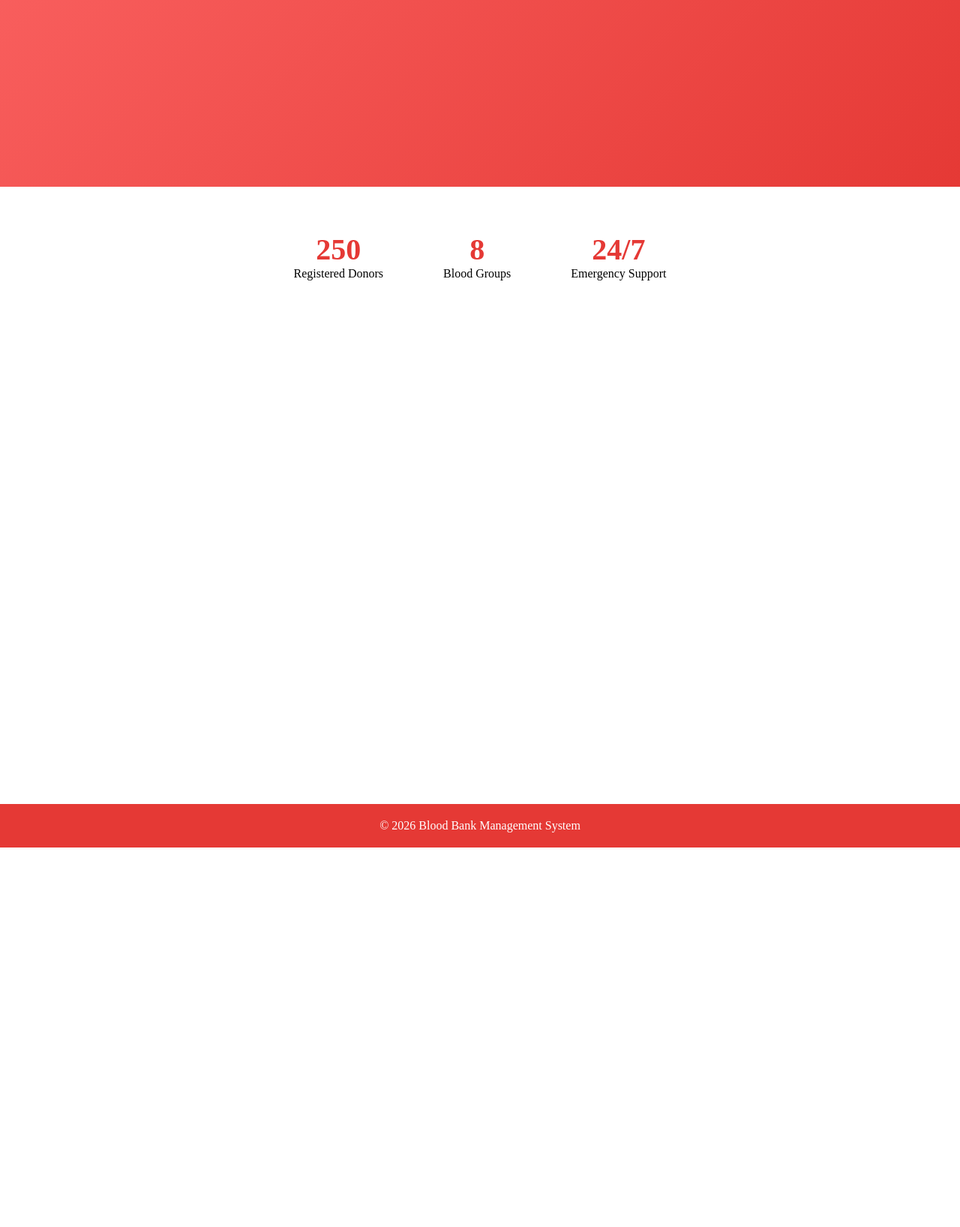
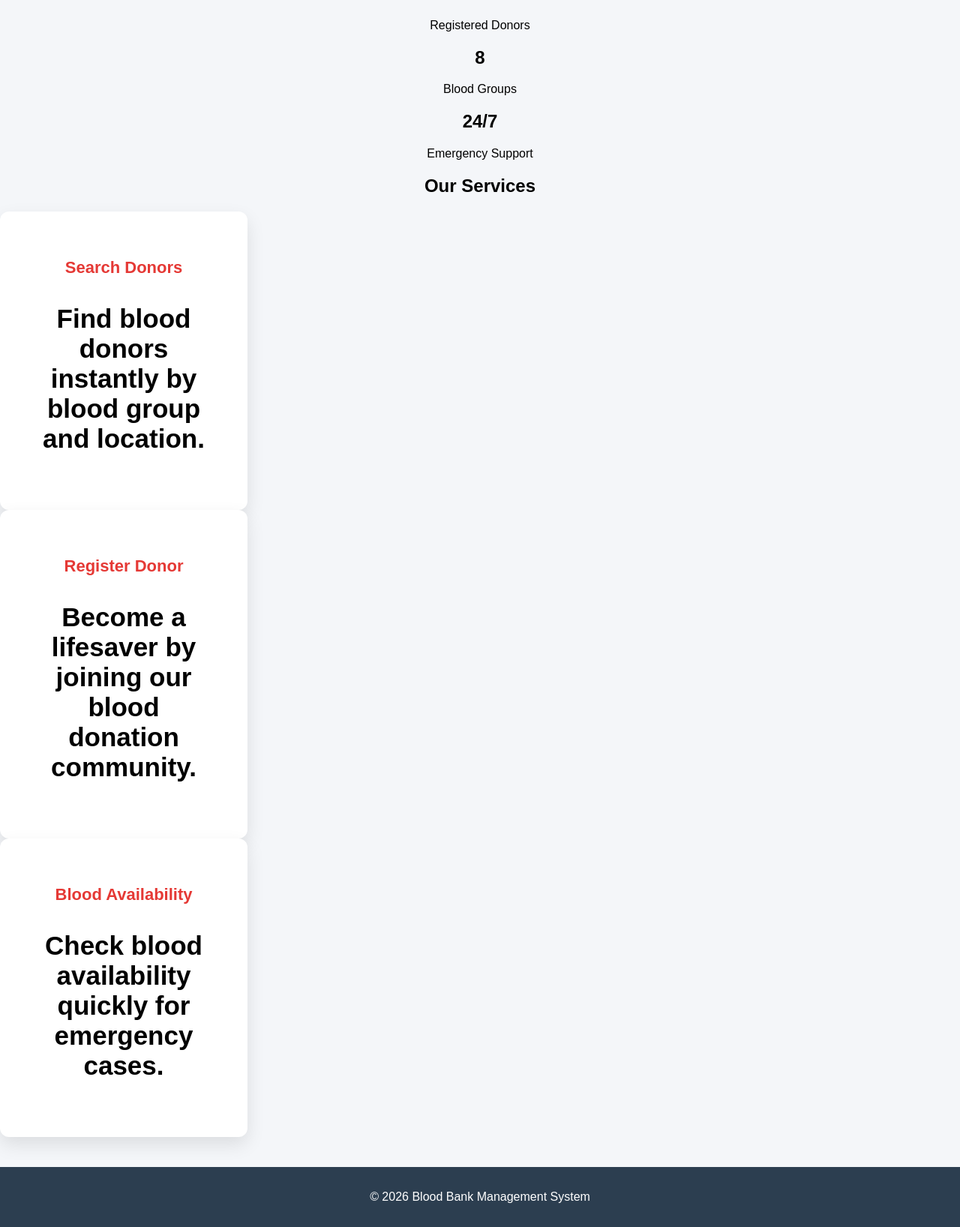
Before and after one commit to Mikey220923/BBMS, a Flask app: page / in a window 1280 px wide. Shown: the part 641-2277 px from the top of the page at 75% size. Before the commit the page ends 1771 px from the top, so only its background shows below. Run offline with Flask 3, Linux system fonts and the light colour scheme.

Commit message:
changes in dashboard

```diff
--- a/static/style.css
+++ b/static/style.css
@@ -1,223 +1,169 @@
-*{
-margin:0;
-padding:0;
-/* HERO */
-
-.hero{
-	display:flex;
-	align-items:center;
-	justify-content:space-between;
-	padding:80px 60px;
-	min-height:80vh;
-	background:linear-gradient(135deg, #ff6b6b 0%, #e53935 100%);
-	color:#fff;
-	gap:40px;
+body {
+    margin: 0;
+    font-family: Arial, sans-serif;
+    background-color: #f4f6f9;
+    text-align: center;
+    background-color: #f4f6f9;
+    font-family: Arial;
+    text-align: center;
 }
 
-.hero-text{
-	max-width:620px;
-}
-
-.hero h1{
-	font-size:48px;
-	margin-bottom:18px;
-	line-height:1.05;
-	color: #fff;
-}
-
-.hero p{
-	color:rgba(255,255,255,0.95);
-	margin-bottom:28px;
-	font-size:18px;
-}
-
-.hero-buttons .btn{
-	padding:12px 26px;
-	margin-right:15px;
-	background:#fff;
-	color:#e53935;
-	border-radius:6px;
-	text-decoration:none;
-	font-weight:700;
-	box-shadow:0 6px 18px rgba(0,0,0,0.12);
-}
-
-.hero-buttons .btn.secondary{
-	background:transparent;
-	color:#fff;
-	border:2px solid rgba(255,255,255,0.22);
+h1 {
+    color: rgb(234, 30, 30);
 }
 
 
-/* BLOOD DROP ANIMATION */
-
-.hero-image{
-	display:flex;
-	justify-content:center;
-	align-items:center;
-	width:340px;
-	height:340px;
-    .hero-image img{
-width:320px;
-animation:float 3s ease-in-out infinite;
+header {
+    background-color: #c0392b;
+    color: white;
+    padding: 20px 0;
 }
 
-@keyframes float{
-0%{transform:translateY(0);}
-50%{transform:translateY(-15px);}
-100%{transform:translateY(0);}
-}
+header h1 {
+    margin: 0;
 }
 
-.blood-drop{
-	width:120px;
-	height:165px;
-	background:radial-gradient(circle at 30% 25%, #ff8a8a, #e53935);
-	border-radius:50% 50% 50% 0;
-	transform:rotate(-45deg);
-	animation:drop 2.4s ease-in-out infinite;
-	box-shadow:0 20px 40px rgba(229,57,53,0.25);
+.container {
+    display: flex;
+    justify-content: center;
+    gap: 30px;
+    margin: 40px;
+    flex-wrap: wrap;
 }
 
-@keyframes drop{
-	0%{transform:translateY(0) rotate(-45deg);}
-	50%{transform:translateY(18px) rotate(-45deg);}
-	100%{transform:translateY(0) rotate(-45deg);}
+.card {
+    background: white;
+    padding: 25px;
+    width: 250px;
+    border-radius: 10px;
+    box-shadow: 0 4px 8px rgba(0,0,0,0.1);
 }
 
-/* Responsive: stack on small screens */
-@media (max-width: 768px){
-	.hero{
-		flex-direction:column-reverse;
-		text-align:center;
-		padding:60px 30px;
-		min-height:unset;
-	}
-
-	.hero-text{max-width:100%;}
-
-	.hero h1{font-size:34px;}
-
-	.hero-image{width:220px;height:220px;margin-bottom:20px}
-
-	.navbar{padding:16px 24px}
-}
+.card h2 {
+    color: #c0392b;
 }
 
-.hero-buttons .btn{
-padding:12px 25px;
-margin-right:15px;
-background:#e53935;
-color:white;
-border-radius:5px;
-text-decoration:none;
+.btn {
+    display: inline-block;
+    margin-top: 20px;
+    padding: 10px 15px;
+    background-color: #2c3e50;
+    color: white;
+    text-decoration: none;
+    border-radius: 5px;
 }
 
-.secondary{
-background:#333;
+.btn:hover {
+    background-color: #34495e;
 }
 
+footer {
+    margin-top: 40px;
+    padding: 15px;
+    background-color: #2c3e50;
+    color: white;
+}
+.main-title {
+    color: #ffffff;   /* or any color you want */
+    font-size: 32px;
+}
+/* -------- Register Form Styling -------- */
 
-
-/* BLOOD DROP ANIMATION */
-
-.hero-image{
-display:flex;
-justify-content:center;
-align-items:center;
-width:300px;
-height:300px;
+form {
+    background: white;
+    width: 350px;
+    margin: 40px auto;
+    padding: 25px;
+    border-radius: 10px;
+    box-shadow: 0 4px 10px rgba(0,0,0,0.1);
+    text-align: left;
 }
 
-
-
-.hidden{
-opacity:0;
-transform:translateY(40px);
-transition:all 0.8s ease;
+label {
+    font-weight: bold;
 }
 
-.show{
-opacity:1;
-transform:translateY(0);
+input[type="text"] {
+    width: 100%;
+    padding: 8px;
+    margin-top: 5px;
+    margin-bottom: 15px;
+    border-radius: 5px;
+    border: 1px solid #ccc;
 }
 
-.blood-drop{
-width:80px;
-height:110px;
-background:#e53935;
-border-radius:50% 50% 50% 0;
-transform:rotate(-45deg);
-animation:drop 2s infinite;
+input[type="submit"] {
+    width: 100%;
+    padding: 10px;
+    background-color: #c0392b;
+    color: white;
+    border: none;
+    border-radius: 5px;
+    cursor: pointer;
 }
 
-@keyframes drop{
+input[type="submit"]:hover {
+    background-color: #e74c3c;
+}
+/* -------- Table Styling -------- */
 
-0%{transform:translateY(0) rotate(-45deg);}
-
-50%{transform:translateY(20px) rotate(-45deg);}
-
-100%{transform:translateY(0) rotate(-45deg);}
-
+table {
+    width: 80%;
+    margin: 30px auto;
+    border-collapse: collapse;
+    background: white;
+    box-shadow: 0 4px 10px rgba(0,0,0,0.1);
 }
 
-
-
-/* STATS */
-
-.stats{
-display:flex;
-justify-content:center;
-background:#fff;
-padding:60px;
+th, td {
+    padding: 12px;
+    border: 1px solid #ddd;
+    text-align: center;
 }
 
-.stat{
-margin:0 40px;
-text-align:center;
+th {
+    background-color: #c0392b;
+    color: white;
 }
 
-.stat h2{
-font-size:40px;
-color:#e53935;
+tr:nth-child(even) {
+    background-color: #f2f2f2;
+}
+/* -------- NAVBAR -------- */
+
+.navbar {
+    background-color: #c0392b;
+    padding: 15px 40px;
+    display: flex;
+    justify-content: space-between;
+    align-items: center;
 }
 
-
-
-/* FEATURES */
-
-.features{
-padding:80px;
-text-align:center;
+.logo {
+    color: white;
+    font-size: 22px;
+    font-weight: bold;
 }
 
-.feature-grid{
-display:flex;
-justify-content:center;
-margin-top:40px;
+.nav-links {
+    list-style: none;
+    display: flex;
+    gap: 25px;
 }
 
-.card{
-background:white;
-padding:30px;
-margin:20px;
-width:250px;
-border-radius:10px;
-box-shadow:0 5px 15px rgba(0,0,0,0.1);
+.nav-links a {
+    color: white;
+    text-decoration: none;
+    font-weight: bold;
 }
 
-
-
-/* FOOTER */
-
-footer{
-text-align:center;
-padding:20px;
-background:#e53935;
-color:white;
-margin-top:50px;
+.nav-links a:hover {
+    text-decoration: underline;
 }
 
+.content {
+    padding: 30px;
+}
 
 /* DASHBOARD */
 
```
